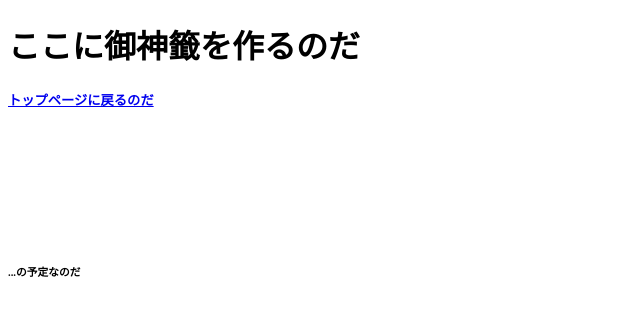
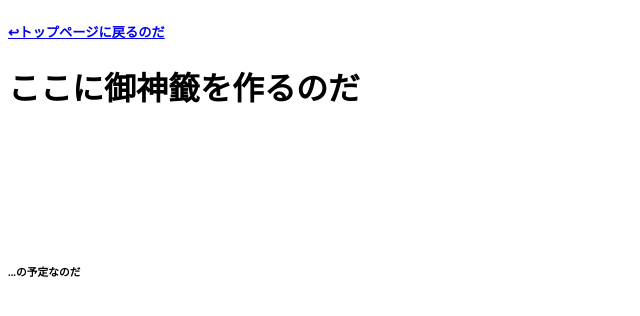
Before and after one commit to chatoraneco/hp, a plain HTML site: page omikuji/index.html in a window 1280 px wide. Shown: the whole page, without its empty margins (0-640 px from the left). Drawn offline with Linux system fonts and the light colour scheme.

```diff
--- a/omikuji/index.html
+++ b/omikuji/index.html
@@ -4,8 +4,8 @@
         <title>余の籤である</title>
     </head>
     <body>
+        <h5><a href="../">↩︎トップページに戻るのだ</a></h5>
         <h1>ここに御神籤を作るのだ</h1>
-        <h5><a href="../">トップページに戻るのだ</a></h5>
         <br><br><br><br><br><br>
         <h6>...の予定なのだ</h6>
     </body>
```
